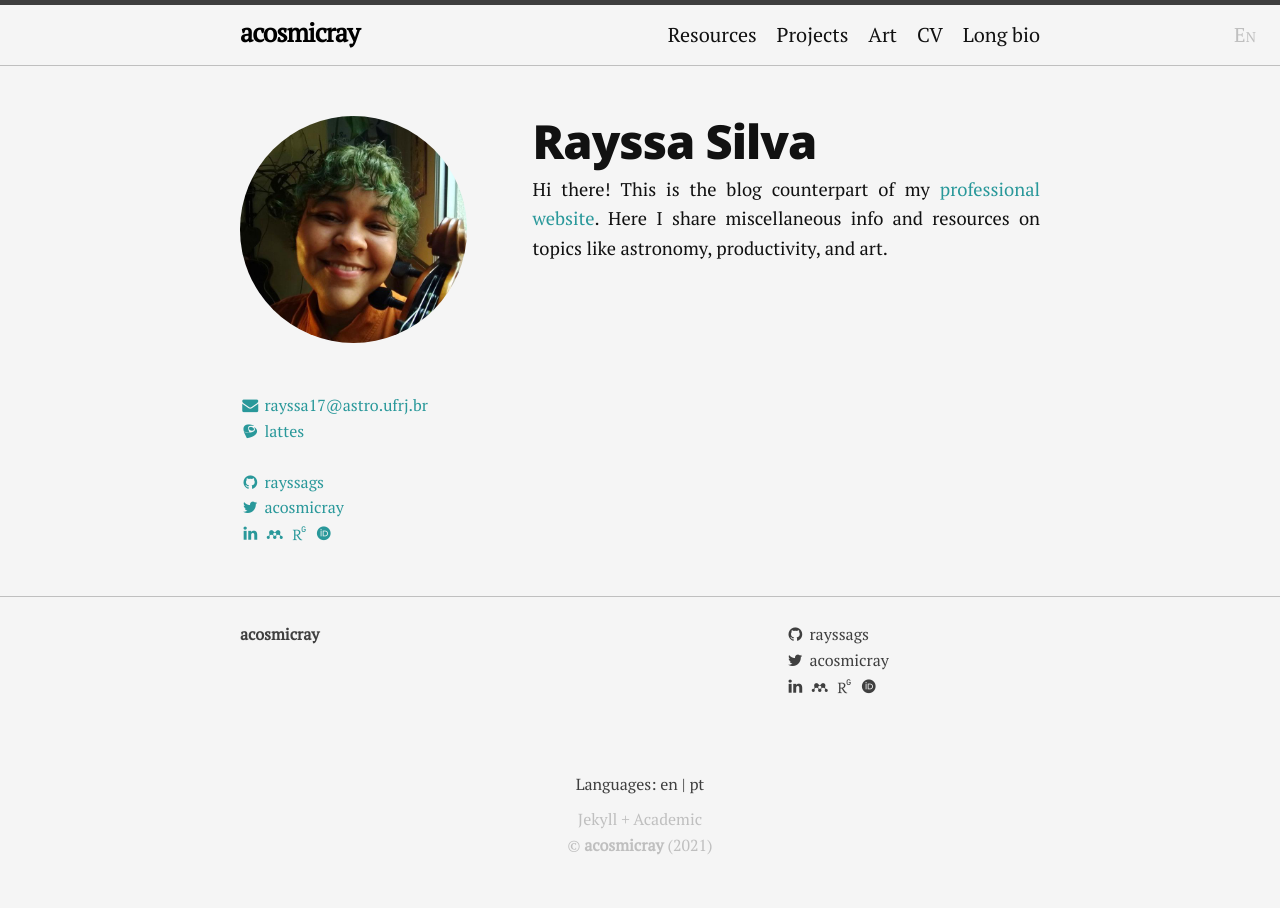
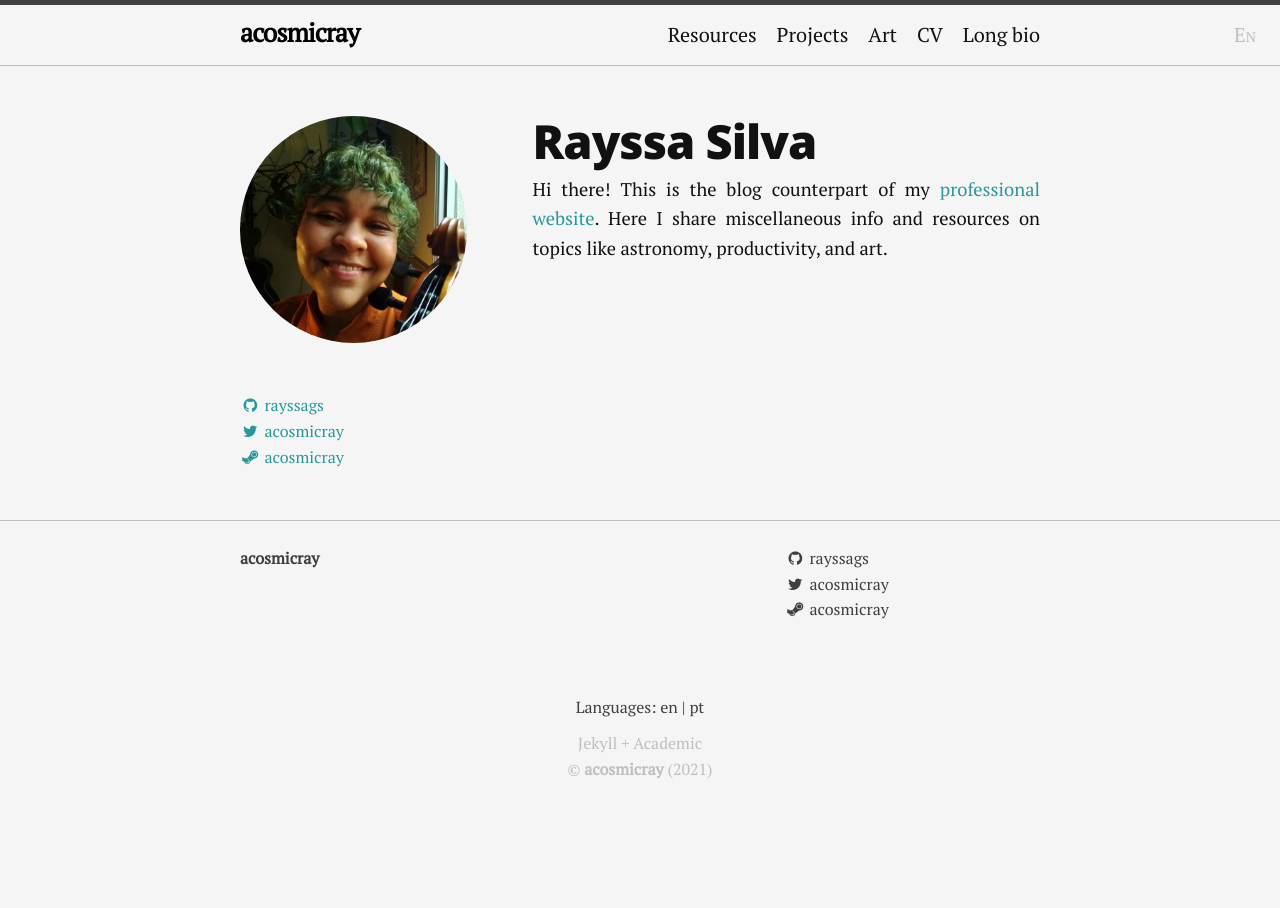
Before and after one commit to rayssags/acosmicray, a Jekyll site: the page built from index.en.md, in a window 1280 px wide. Built offline with Jekyll 4.4.1, drawn with Linux system fonts in a browser that asks for light colours; some web fonts are replaced.

Commit message:
Added SNS

```diff
--- a/_config.yml
+++ b/_config.yml
@@ -23,20 +23,21 @@ title:
   en: Rayssa Guimarães Silva
   pt: Rayssa Guimarães Silva
 #pitch: pitch test
-email: rayssa17@astro.ufrj.br
+#email: rayssa17@astro.ufrj.br
 description: >- # this means to ignore newlines until "baseurl:"
 
 baseurl: "/acosmicray" # the subpath of your site, e.g. /blog
 url: "" # the base hostname & protocol for your site, e.g. http://example.com
 twitter: acosmicray
 github:  rayssags
-linkedin: rayssags-
-lattes:
-  name: Lattes
-  url: http://lattes.cnpq.br/7456987747174994
-mendeley: rayssa-silva4
-researchgate: Rayssa_Silva4
-orcid: 0000-0003-0634-7710
+#linkedin: rayssags-
+#lattes:
+#  name: Lattes
+#  url: http://lattes.cnpq.br/7456987747174994
+#mendeley: rayssa-silva4
+#researchgate: Rayssa_Silva4
+#orcid: 0000-0003-0634-7710
+steam: acosmicray
 
 name: Rayssa
 author_display: true
--- a/_includes/contactlist.html
+++ b/_includes/contactlist.html
@@ -23,6 +23,17 @@
       <i class="fa fa-fw fa-twitter"></i>
       <span class="username">
           {{ site.twitter}}
+      </span>
+    </a>
+  </li>
+  {% endif %}
+
+  {% if site.steam%}
+  <li>
+    <a target="_blank" href="https://steamcommunity.com/id/{{ site.twitter }}" title="Steam">
+      <i class="fa fa-fw fa-steam"></i>
+      <span class="username">
+          {{ site.steam}}
       </span>
     </a>
   </li>
```
Also changed, not shown: 15 other files.
